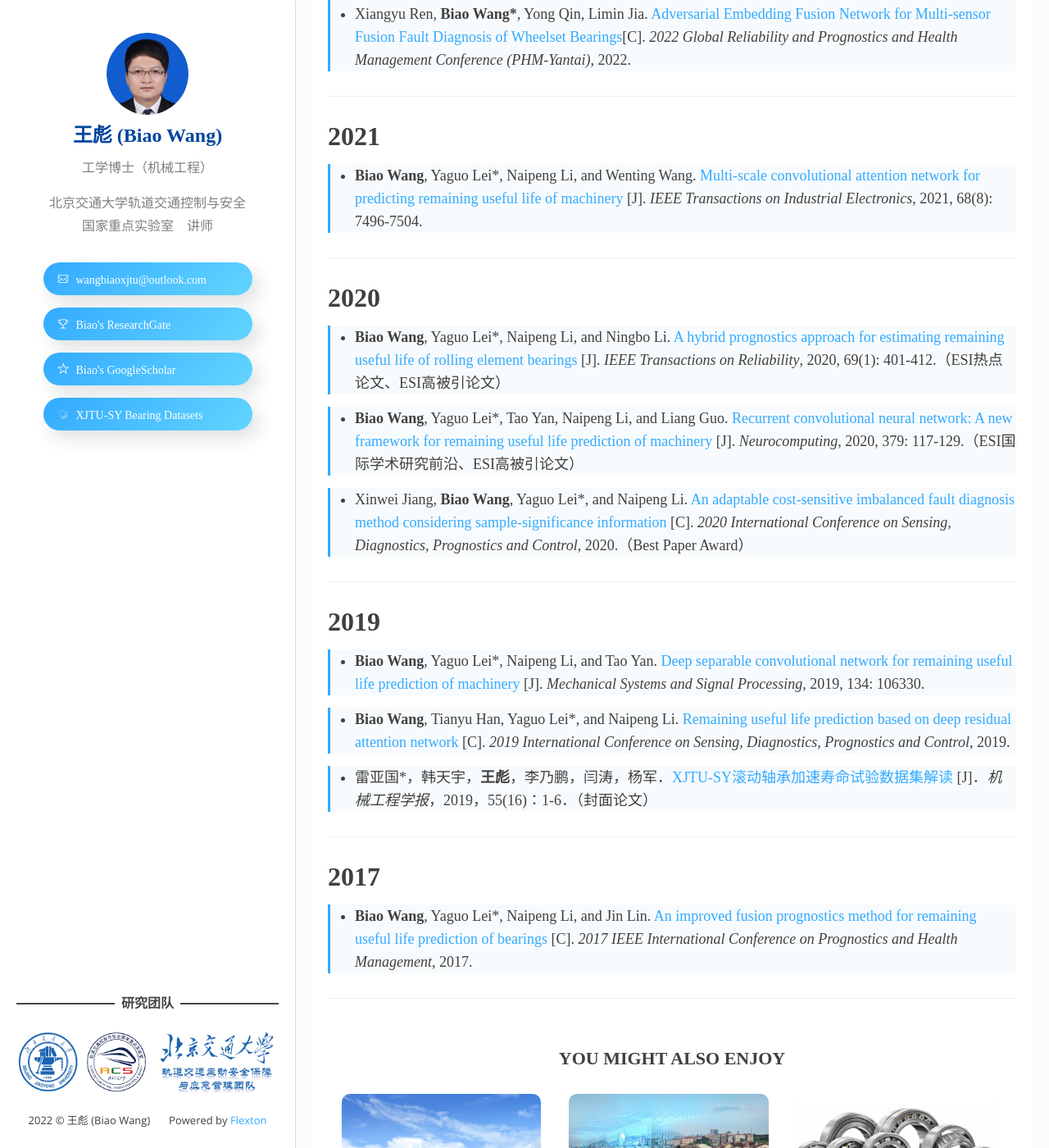
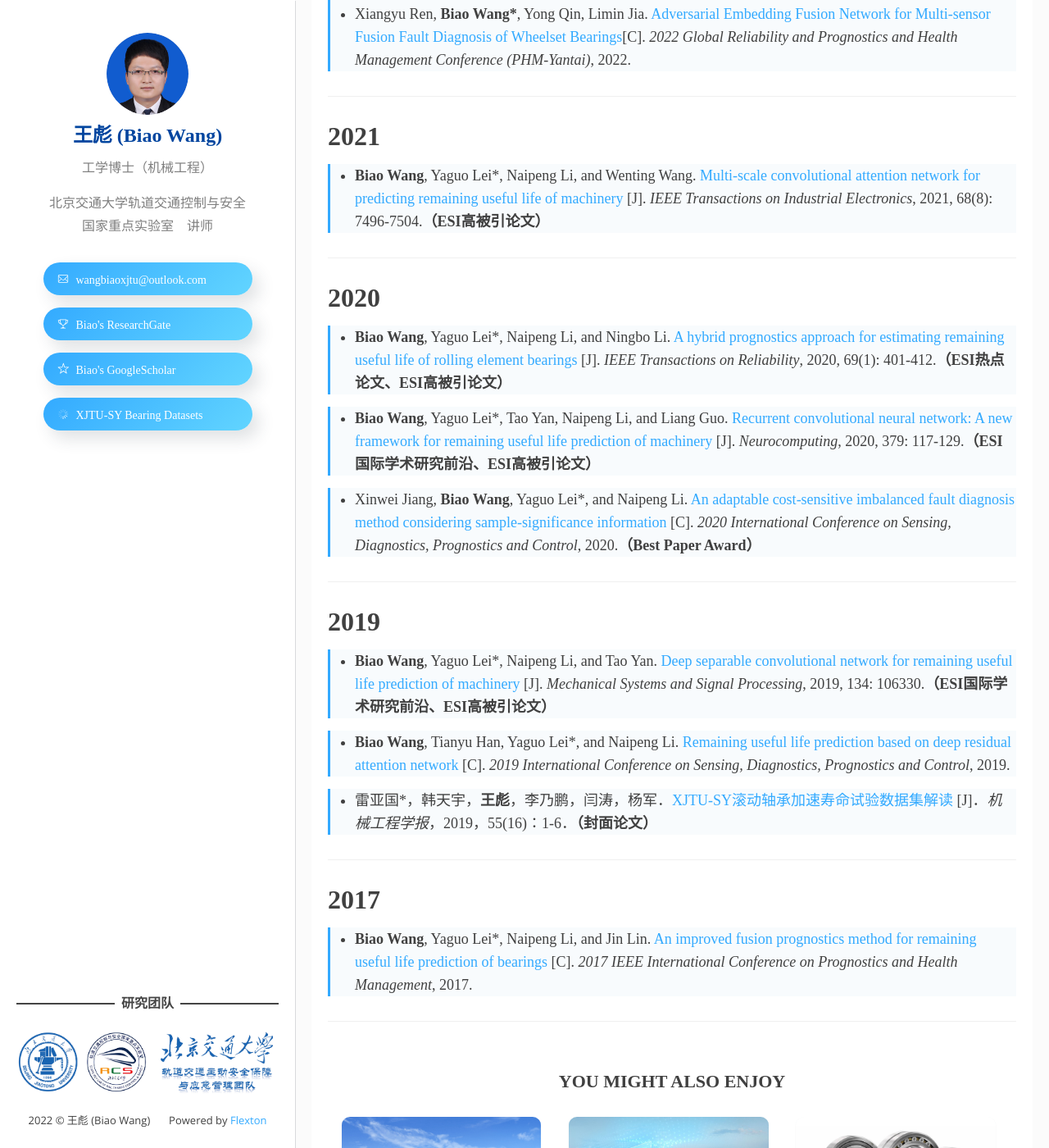
Before and after one commit to WangBiaoXJTU/WangBiaoXJTU.github.io, a Jekyll site: the page built from _posts/2021-06-28-publication.markdown, in a window 1280 px wide and 1400 px high, scrolled down 924 px. Shown: the whole window at 82% size. Built offline with Jekyll 4.4.1, drawn with Linux system fonts in a browser that asks for light colours; some web fonts are replaced; some of the changed text lies outside the part shown.

Commit message:
Update 2021-06-28-publication.markdown

```diff
--- a/_posts/2021-06-28-publication.markdown
+++ b/_posts/2021-06-28-publication.markdown
@@ -17,23 +17,23 @@
 
 ***
 # 2021
-> * __Biao Wang__, Yaguo Lei*, Naipeng Li, and Wenting Wang. [Multi-scale convolutional attention network for predicting remaining useful life of machinery](https://ieeexplore.ieee.org/document/9126224) [J]. _IEEE Transactions on Industrial Electronics_, 2021, 68(8): 7496-7504.
+> * __Biao Wang__, Yaguo Lei*, Naipeng Li, and Wenting Wang. [Multi-scale convolutional attention network for predicting remaining useful life of machinery](https://ieeexplore.ieee.org/document/9126224) [J]. _IEEE Transactions on Industrial Electronics_, 2021, 68(8): 7496-7504.__（ESI高被引论文）__
 
 ***
 # 2020
-> * __Biao Wang__, Yaguo Lei*, Naipeng Li, and Ningbo Li. [A hybrid prognostics approach for estimating remaining useful life of rolling element bearings](https://ieeexplore.ieee.org/document/8576668) [J]. _IEEE Transactions on Reliability_, 2020, 69(1): 401-412.（ESI热点论文、ESI高被引论文）
+> * __Biao Wang__, Yaguo Lei*, Naipeng Li, and Ningbo Li. [A hybrid prognostics approach for estimating remaining useful life of rolling element bearings](https://ieeexplore.ieee.org/document/8576668) [J]. _IEEE Transactions on Reliability_, 2020, 69(1): 401-412.__（ESI热点论文、ESI高被引论文）__
 
-> * __Biao Wang__, Yaguo Lei*, Tao Yan, Naipeng Li, and Liang Guo. [Recurrent convolutional neural network: A new framework for remaining useful life prediction of machinery](https://www.sciencedirect.com/science/article/pii/S0925231219315024?via%3Dihub) [J]. _Neurocomputing_, 2020, 379: 117-129.（ESI国际学术研究前沿、ESI高被引论文）
+> * __Biao Wang__, Yaguo Lei*, Tao Yan, Naipeng Li, and Liang Guo. [Recurrent convolutional neural network: A new framework for remaining useful life prediction of machinery](https://www.sciencedirect.com/science/article/pii/S0925231219315024?via%3Dihub) [J]. _Neurocomputing_, 2020, 379: 117-129.__（ESI国际学术研究前沿、ESI高被引论文）__
 
-> * Xinwei Jiang, __Biao Wang__, Yaguo Lei*, and Naipeng Li. [An adaptable cost-sensitive imbalanced fault diagnosis method considering sample-significance information](https://ieeexplore.ieee.org/document/9353142) [C]. _2020 International Conference on Sensing, Diagnostics, Prognostics and Control_, 2020.（Best Paper Award）
+> * Xinwei Jiang, __Biao Wang__, Yaguo Lei*, and Naipeng Li. [An adaptable cost-sensitive imbalanced fault diagnosis method considering sample-significance information](https://ieeexplore.ieee.org/document/9353142) [C]. _2020 International Conference on Sensing, Diagnostics, Prognostics and Control_, 2020.__（Best Paper Award）__
 
 ***
 # 2019
-> * __Biao Wang__, Yaguo Lei*, Naipeng Li, and Tao Yan. [Deep separable convolutional network for remaining useful life prediction of machinery](https://www.sciencedirect.com/science/article/pii/S0888327019305515) [J]. _Mechanical Systems and Signal Processing_, 2019, 134: 106330.
+> * __Biao Wang__, Yaguo Lei*, Naipeng Li, and Tao Yan. [Deep separable convolutional network for remaining useful life prediction of machinery](https://www.sciencedirect.com/science/article/pii/S0888327019305515) [J]. _Mechanical Systems and Signal Processing_, 2019, 134: 106330.__（ESI国际学术研究前沿、ESI高被引论文）__
 
 > * __Biao Wang__, Tianyu Han, Yaguo Lei*, and Naipeng Li. [Remaining useful life prediction based on deep residual attention network](https://ieeexplore.ieee.org/document/9168935) [C]. _2019 International Conference on Sensing, Diagnostics, Prognostics and Control_, 2019.
 
-> * 雷亚国*，韩天宇，__王彪__，李乃鹏，闫涛，杨军．[XJTU-SY滚动轴承加速寿命试验数据集解读](http://www.cjmenet.com.cn/CN/10.3901/JME.2019.16.001) [J]．_机械工程学报_，2019，55(16)：1-6．（封面论文）
+> * 雷亚国*，韩天宇，__王彪__，李乃鹏，闫涛，杨军．[XJTU-SY滚动轴承加速寿命试验数据集解读](http://www.cjmenet.com.cn/CN/10.3901/JME.2019.16.001) [J]．_机械工程学报_，2019，55(16)：1-6．__（封面论文）__
 
 ***
 # 2017
```
Also changed, not shown: other parts of _posts/2021-06-28-publication.markdown (+2 -2 lines).
